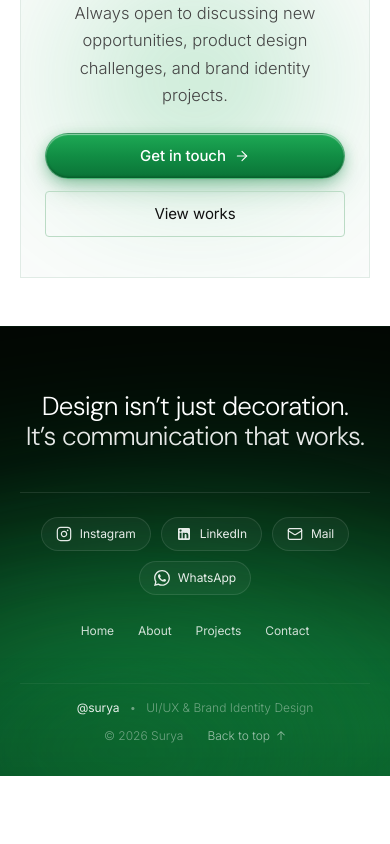
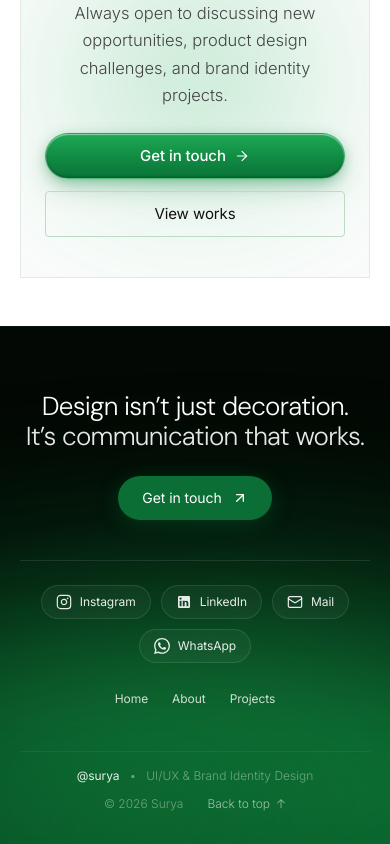
Before and after one commit to suryadzns-droid/suryadzns, a React (Vite) app: page / in a window 390 px wide. Shown: the part 3968-4812 px from the top of the page. Before the commit the page ends 4744 px from the top, so only its background shows below. Built offline with nearby package versions, Linux system fonts and the light colour scheme.

Commit message:
feat(footer): add Get in touch mail CTA next to quote and remove contact page

```diff
--- a/src/App.tsx
+++ b/src/App.tsx
@@ -6,7 +6,6 @@ import { HomePage } from './pages/HomePage'
 import { AboutPage } from './pages/AboutPage'
 import { ProjectsPage } from './pages/ProjectsPage'
 import { ProjectDetailPage } from './pages/ProjectDetailPage'
-import { ContactPage } from './pages/ContactPage'
 
 export function App() {
   return (
@@ -20,7 +19,6 @@ export function App() {
               <Route path="/about" element={<AboutPage />} />
               <Route path="/projects" element={<ProjectsPage />} />
               <Route path="/projects/:id" element={<ProjectDetailPage />} />
-              <Route path="/contact" element={<ContactPage />} />
               <Route path="*" element={<Navigate to="/" replace />} />
             </Routes>
           </PageTransition>
--- a/src/components/home/PreFooterCta.tsx
+++ b/src/components/home/PreFooterCta.tsx
@@ -34,7 +34,7 @@ export const PreFooterCta: React.FC = () => {
             {/* Action Buttons: Primary "Get in touch" + Secondary "View works" */}
             <div className="flex flex-wrap items-center justify-center gap-3 sm:gap-4 w-full">
               <EmeraldButton
-                to="/contact"
+                href="mailto:suryadzns@gmail.com"
                 variant="primary"
                 showArrow
                 className="h-[46px] px-6 sm:px-7 text-sm font-medium w-full sm:w-auto"
--- a/src/components/layout/Footer.tsx
+++ b/src/components/layout/Footer.tsx
@@ -31,12 +31,34 @@ export const Footer: React.FC = () => {
       {/* Main Single Container */}
       <div className="max-w-[1400px] mx-auto px-5 sm:px-8 lg:px-12 xl:px-14 relative z-10 flex flex-col gap-10 sm:gap-14">
 
-        {/* Quote: Center-aligned on mobile, Left-aligned on desktop */}
-        <div className="pt-2">
-          <blockquote className="font-heading font-light text-[26px] min-[420px]:text-[30px] sm:text-[42px] md:text-[50px] lg:text-[56px] leading-[1.18] tracking-[-0.03em] text-white text-center md:text-left mx-auto md:mx-0 max-w-4xl">
+        {/* Quote & Get in Touch CTA: Desktop on right side of quote, Mobile after quote */}
+        <div className="pt-2 flex flex-col md:flex-row md:items-end justify-between gap-6 sm:gap-8">
+          <blockquote className="font-heading font-light text-[26px] min-[420px]:text-[30px] sm:text-[42px] md:text-[48px] lg:text-[54px] leading-[1.18] tracking-[-0.03em] text-white text-center md:text-left mx-auto md:mx-0 max-w-3xl">
             <span className="block">Design isn’t just decoration.</span>
             <span className="block text-white/90">It’s communication that works.</span>
           </blockquote>
+
+          <div className="flex justify-center md:justify-end shrink-0">
+            <a
+              href="mailto:suryadzns@gmail.com"
+              className="group inline-flex items-center gap-2.5 px-6 sm:px-7 py-3 sm:py-3.5 rounded-full bg-[#0A6E35] hover:bg-[#0c7f3e] text-white font-ui font-medium text-sm sm:text-base transition-all duration-200 shadow-[0_4px_20px_rgba(10,110,53,0.35)] hover:shadow-[0_6px_24px_rgba(10,110,53,0.5)] hover:-translate-y-0.5 active:scale-95"
+            >
+              <span>Get in touch</span>
+              <svg
+                className="w-4 h-4 sm:w-4.5 sm:h-4.5 transition-transform duration-200 group-hover:translate-x-0.5 group-hover:-translate-y-0.5"
+                viewBox="0 0 24 24"
+                fill="none"
+                stroke="currentColor"
+                strokeWidth="2"
+                strokeLinecap="round"
+                strokeLinejoin="round"
+                aria-hidden="true"
+              >
+                <line x1="7" y1="17" x2="17" y2="7" />
+                <polyline points="7 7 17 7 17 17" />
+              </svg>
+            </a>
+          </div>
         </div>
 
         {/* Horizontal Navigation & Social Links: Center-aligned on mobile */}
@@ -135,9 +157,6 @@ export const Footer: React.FC = () => {
             <Link to="/projects" className="hover:text-[#4ADE80] transition-colors py-1">
               Projects
             </Link>
-            <Link to="/contact" className="hover:text-[#4ADE80] transition-colors py-1">
-              Contact
-            </Link>
           </div>
 
         </div>
--- a/src/components/layout/Navbar.tsx
+++ b/src/components/layout/Navbar.tsx
@@ -44,7 +44,6 @@ export const Navbar: React.FC = () => {
     { label: 'Home', path: '/' },
     { label: 'About', path: '/about' },
     { label: 'Projects', path: '/projects' },
-    { label: 'Contact', path: '/contact' },
   ]
 
   return (
--- a/src/pages/AboutPage.tsx
+++ b/src/pages/AboutPage.tsx
@@ -617,7 +617,7 @@ export const AboutPage: React.FC = () => {
             {/* Action Buttons: Get in Touch & Download Résumé */}
             <div className="grid grid-cols-2 gap-2 sm:gap-3 w-full mb-6">
               <EmeraldButton
-                to="/contact"
+                href="mailto:suryadzns@gmail.com"
                 variant="primary"
                 showArrow
                 className="h-[44px] sm:h-[46px] px-2 sm:px-5 text-[13px] sm:text-sm w-full whitespace-nowrap justify-center"
--- a/src/pages/ContactPage.tsx
+++ /dev/null
@@ -1,32 +0,0 @@
-import React from 'react'
-import { EmeraldButton } from '../components/common/EmeraldButton'
-
-export const ContactPage: React.FC = () => {
-  return (
-    <main className="max-w-[1400px] mx-auto px-5 sm:px-8 lg:px-12 xl:px-14 py-28 sm:py-36 min-h-[70vh] flex flex-col justify-center items-center text-center">
-      <div className="max-w-xl flex flex-col items-center">
-        <span className="inline-flex items-center gap-2 px-3 py-1 bg-[#EAF6EE] text-[#0A6E35] text-xs font-ui font-medium tracking-wide uppercase rounded-full mb-5 select-none">
-          <span className="w-1.5 h-1.5 rounded-full bg-[#0A6E35]" />
-          Contact
-        </span>
-
-        <h1 className="font-heading font-light text-4xl sm:text-5xl lg:text-6xl text-[#111111] tracking-[-0.03em] mb-4">
-          Under Construction
-        </h1>
-
-        <p className="font-body font-light text-base sm:text-lg text-[#666666] leading-relaxed mb-8 max-w-md">
-          This page is currently under construction. In the meantime, feel free to reach out directly via email.
-        </p>
-
-        <div className="flex flex-wrap items-center justify-center gap-3">
-          <EmeraldButton href="mailto:suryadzns@gmail.com" variant="primary" showArrow>
-            Email Surya
-          </EmeraldButton>
-          <EmeraldButton to="/" variant="secondary">
-            Back to Home
-          </EmeraldButton>
-        </div>
-      </div>
-    </main>
-  )
-}
```
